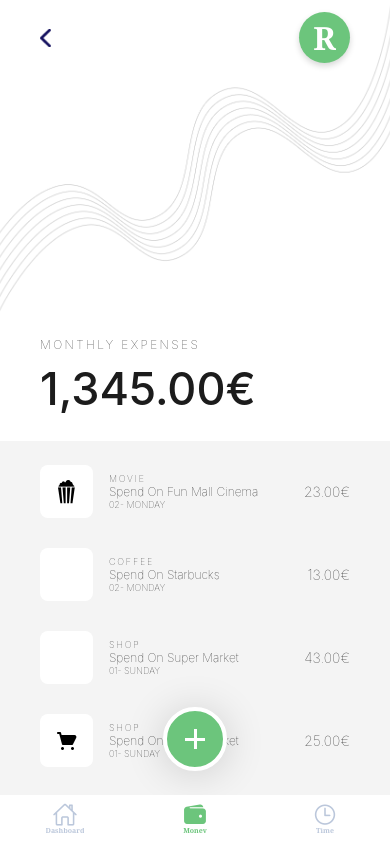
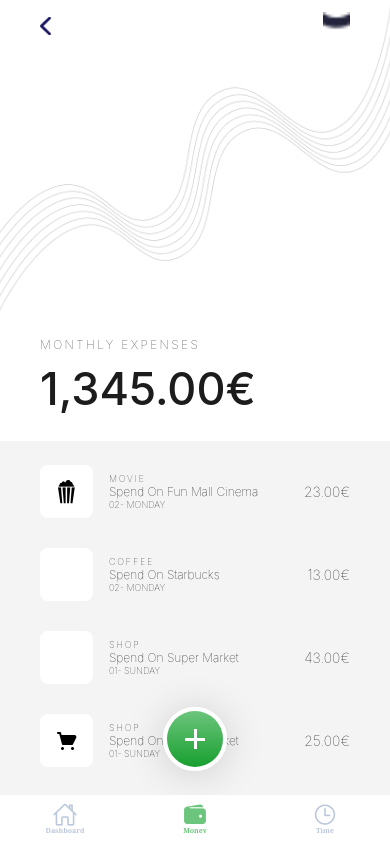
Before and after one commit to testuser12713/e2e-figma-ui-20260929-223652-f37e, a React Native app: screen /Money in a window 390 px wide. Built offline with nearby package versions, Linux system fonts and the light colour scheme.

Commit message:
refactor: review iteration 1
Ref #3

```diff
--- a/package.json
+++ b/package.json
@@ -10,6 +10,7 @@
     "expo": "~57.0.26",
     "expo-asset": "~57.0.18",
     "expo-font": "~57.0.4",
+    "expo-linear-gradient": "~57.0.2",
     "expo-status-bar": "~57.0.1",
     "react": "19.2.3",
     "react-dom": "19.2.3",
--- a/src/screens/MoneyScreen.tsx
+++ b/src/screens/MoneyScreen.tsx
@@ -7,6 +7,7 @@ import {
   Text,
   View,
 } from 'react-native';
+import { LinearGradient } from 'expo-linear-gradient';
 import { useSafeAreaInsets } from 'react-native-safe-area-context';
 
 import { transactions } from '../data/transactions';
@@ -76,9 +77,10 @@ const MoneyScreen: React.FC = () => {
                 source={require('../../design/figma/assets/noun-back-1227057.png')}
                 style={styles.backChevron}
               />
-              <View style={styles.avatar}>
-                <Text style={styles.avatarLetter}>R</Text>
-              </View>
+              <Image
+                source={require('../../design/figma/assets/noun-user-1335326.png')}
+                style={styles.userIcon}
+              />
             </View>
           </View>
           <View style={styles.summary}>
@@ -106,10 +108,17 @@ const MoneyScreen: React.FC = () => {
             onPress={() => {}}
             style={styles.fab}
           >
+            <LinearGradient
+              colors={[colors.accent, colors.accentDark]}
+              start={{ x: 0, y: 0 }}
+              end={{ x: 0, y: 1 }}
+              style={styles.fabGradient}
+            >
               <View style={styles.fabPlus}>
                 <View style={styles.fabPlusVertical} />
                 <View style={styles.fabPlusHorizontal} />
               </View>
+            </LinearGradient>
           </Pressable>
       </View>
     </View>
@@ -153,25 +162,9 @@ const styles = StyleSheet.create({
     width: 11,
     height: 18,
   },
-  avatar: {
-    width: 51,
-    height: 51,
-    borderRadius: radii.pill,
-    backgroundColor: colors.accent,
-    alignItems: 'center',
-    justifyContent: 'center',
-    shadowColor: '#000000',
-    shadowOffset: { width: 0, height: 3 },
-    shadowOpacity: 0.16,
-    shadowRadius: 6,
-    elevation: 4,
-  },
-  avatarLetter: {
-    fontFamily: fontFamily.heading,
-    fontWeight: '700',
-    fontSize: 32,
-    lineHeight: 41,
-    color: colors.onAccent,
+  userIcon: {
+    width: 27,
+    height: 27,
   },
   summary: {
     paddingHorizontal: spacing.space5,
@@ -219,25 +212,25 @@ const styles = StyleSheet.create({
   rowCategory: {
     ...typography.text9,
     letterSpacing: 1.8,
-    color: colors.fgStrong,
+    color: '#000000',
   },
   rowTitle: {
     fontFamily: fontFamily.body,
     fontWeight: '100',
     fontSize: 12,
     lineHeight: 15,
-    color: colors.fgStrong,
+    color: '#000000',
   },
   rowDate: {
     ...typography.text9,
-    color: colors.fgStrong,
+    color: '#000000',
   },
   rowAmount: {
     fontFamily: fontFamily.body,
     fontWeight: '100',
     fontSize: 14,
     lineHeight: 18,
-    color: colors.fgStrong,
+    color: '#000000',
   },
   fabWrap: {
     position: 'absolute',
@@ -250,16 +243,19 @@ const styles = StyleSheet.create({
     width: 64,
     height: 64,
     borderRadius: radii.pill,
-    backgroundColor: colors.accent,
     borderWidth: 4,
     borderColor: colors.surface,
-    alignItems: 'center',
-    justifyContent: 'center',
+    overflow: 'hidden',
     shadowColor: '#000000',
     shadowOffset: { width: 0, height: 3 },
     shadowOpacity: 0.16,
     shadowRadius: 40,
     elevation: 8,
+  },
+  fabGradient: {
+    flex: 1,
+    alignItems: 'center',
+    justifyContent: 'center',
   },
   fabPlus: {
     width: 20,
```
Also changed, not shown: 1 other file (tests, documents, lock files or other folders). Lines whose indentation alone changed are shown as unchanged.
